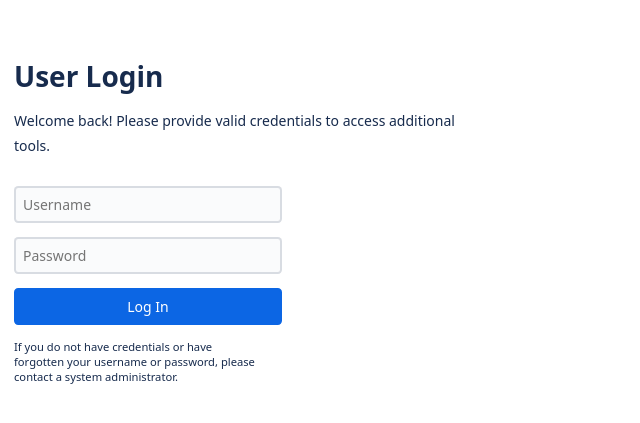
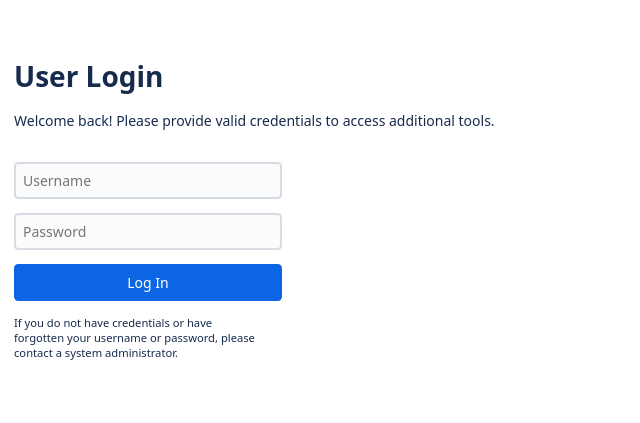
Before and after one commit to mcpcpc/librehtf, a Flask app: page /auth/login in a window 1280 px wide. Shown: the part 57-480 px from the top of the page, without its empty margins (0-640 px from the left). Run offline with Flask 2, Linux system fonts and the light colour scheme.

Commit message:
Update site.css

```diff
--- a/librehtf/static/site.css
+++ b/librehtf/static/site.css
@@ -145,7 +145,6 @@ section {margin-top: 2.5rem}
 small {font-size: 0.8rem}
 
 form {
-        max-width:450px;
         display: grid;
         align-items: flex-start;
         grid-gap: calc(1rem * 1);
```
